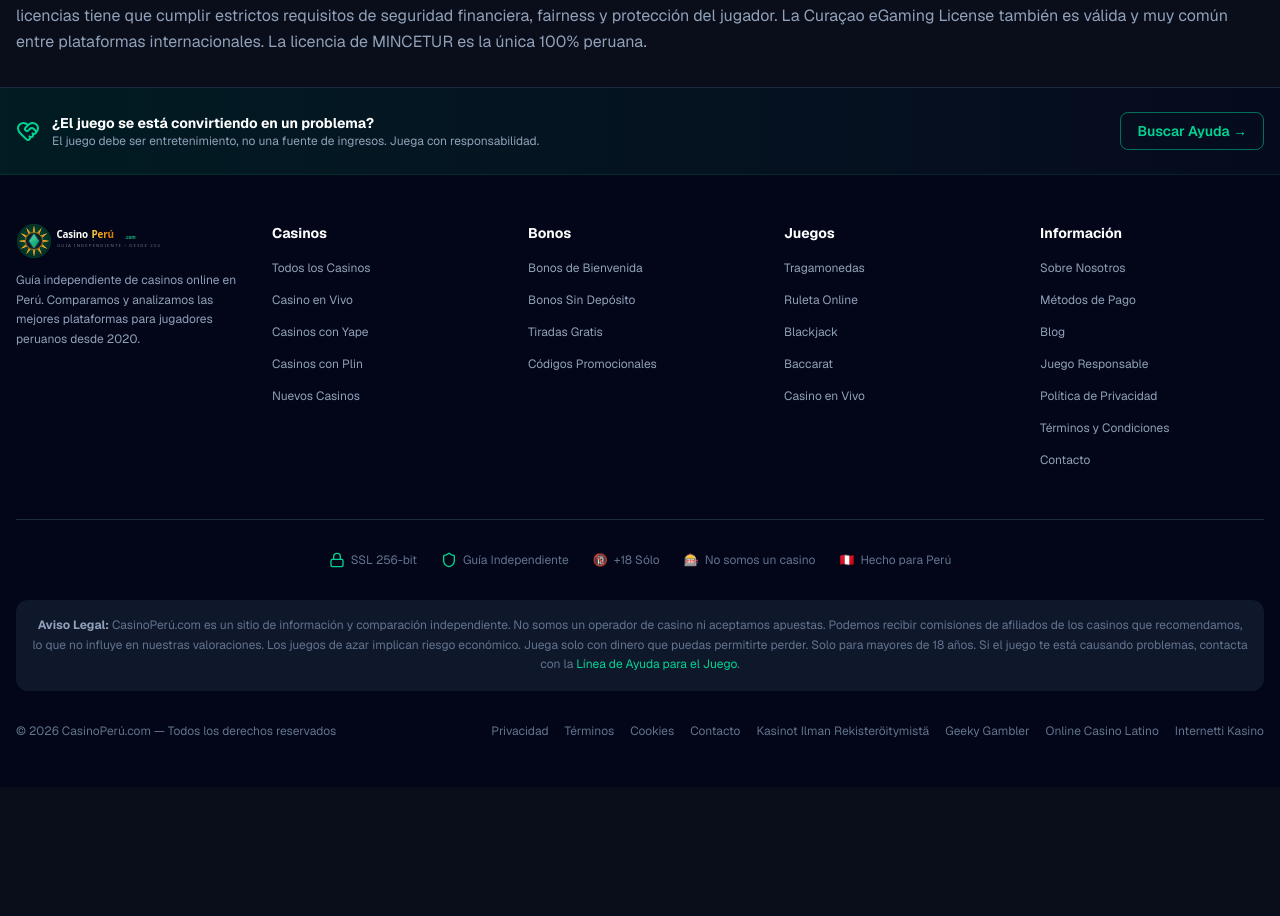
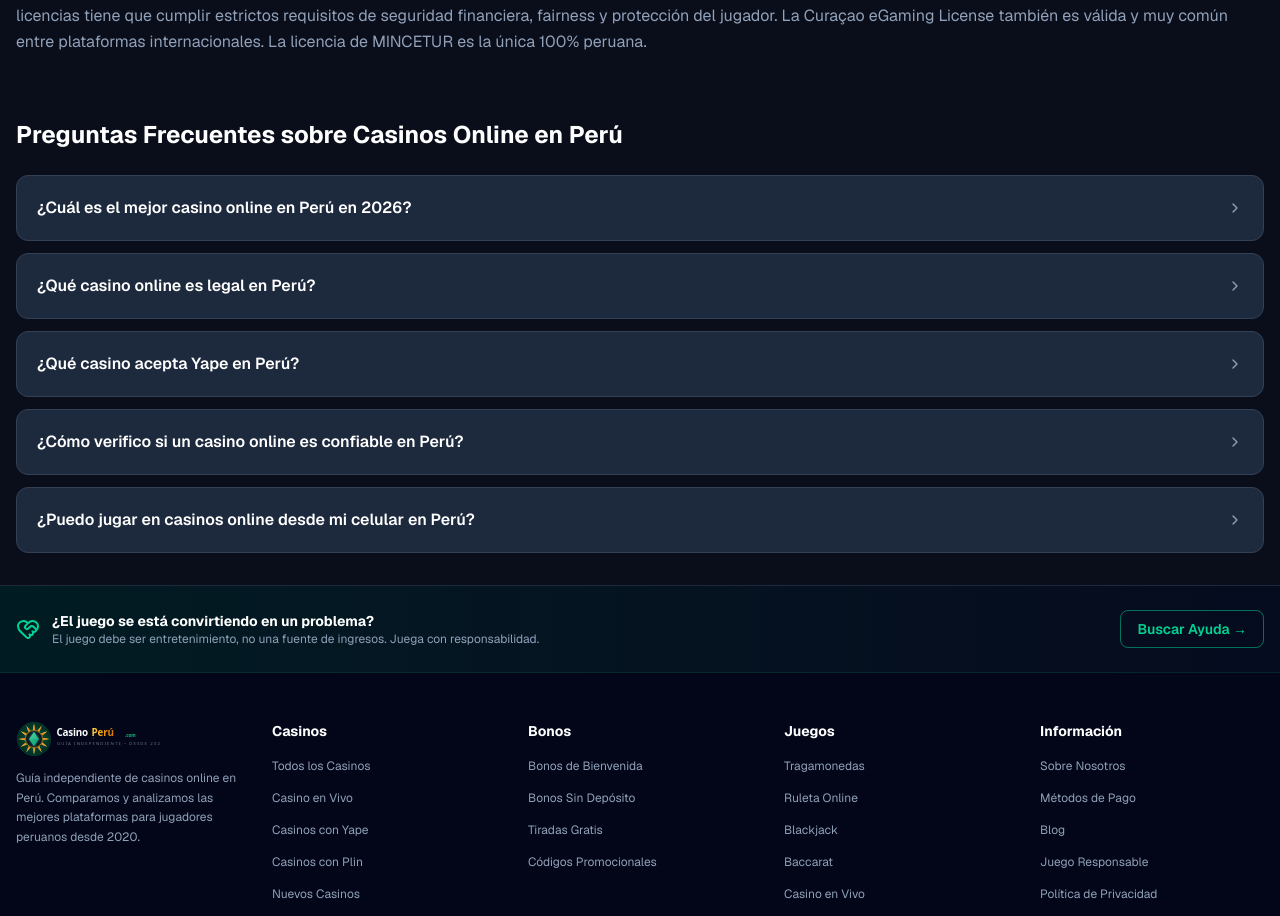
Before and after one commit to MariaDevs/OCP, a Next.js app: page /casinos in a window 1280 px wide. Shown: the part 4001-4917 px from the top of the page. Before the commit the page ends 4788 px from the top, so only its background shows below. Built offline with nearby package versions, Linux system fonts and the light colour scheme.

Commit message:
feat: FAQ schema + visible accordions on homepage, /bonos, /casinos, casino review pages

```diff
--- a/src/app/casinos/[slug]/page.tsx
+++ b/src/app/casinos/[slug]/page.tsx
@@ -7,7 +7,7 @@ import Breadcrumb from '@/components/ui/Breadcrumb';
 import StarRating from '@/components/ui/StarRating';
 import Badge from '@/components/ui/Badge';
 import { casinos, getCasinoBySlug } from '@/lib/data/casinos';
-import { casinoReviewSchema, breadcrumbSchema, ldJson } from '@/lib/schema';
+import { casinoReviewSchema, breadcrumbSchema, faqSchema, ldJson } from '@/lib/schema';
 
 interface Props {
   params: Promise<{ slug: string }>;
@@ -51,6 +51,32 @@ export default async function CasinoReviewPage({ params }: Props) {
 
   const url = `https://www.onlinecasinoperu.com/casinos/${slug}`;
   const schema = casinoReviewSchema(casino, url);
+
+  const casinoFaqs = [
+    {
+      question: `¿Es seguro jugar en ${casino.name} en Perú?`,
+      answer: `Sí, ${casino.name} opera con licencia de ${casino.license}, lo que garantiza un entorno de juego regulado y seguro. Todos los juegos utilizan RNG certificado y las transacciones están protegidas con cifrado SSL.`,
+    },
+    {
+      question: `¿Cuál es el bono de bienvenida de ${casino.name}?`,
+      answer: `${casino.name} ofrece un bono de bienvenida de ${casino.bonus.amount}${casino.bonus.freeSpins ? ` más ${casino.bonus.freeSpins} tiradas gratis` : ''}. El depósito mínimo es S/${casino.bonus.minDeposit} y el requisito de apuesta es x${casino.bonus.wagering}.`,
+    },
+    {
+      question: `¿Qué métodos de pago acepta ${casino.name} en Perú?`,
+      answer: `${casino.name} acepta los siguientes métodos de pago: ${casino.paymentMethods.join(', ')}. Los retiros se procesan en ${casino.withdrawalTime}.`,
+    },
+    {
+      question: `¿Cuánto tiempo tardan los retiros en ${casino.name}?`,
+      answer: `Los retiros en ${casino.name} se procesan en ${casino.withdrawalTime}. El monto mínimo de retiro es S/${casino.minWithdrawal}.`,
+    },
+    {
+      question: `¿Tiene ${casino.name} app móvil para jugadores peruanos?`,
+      answer: casino.mobileApp
+        ? `Sí, ${casino.name} tiene app móvil disponible para Android e iOS, optimizada para una experiencia de juego fluida desde cualquier dispositivo en Perú.`
+        : `${casino.name} no tiene app nativa, pero su sitio web está completamente optimizado para móviles y funciona perfectamente desde el navegador de tu smartphone.`,
+    },
+  ];
+
   const breadcrumbs = breadcrumbSchema([
     { name: 'Inicio', url: 'https://www.onlinecasinoperu.com' },
     { name: 'Casinos', url: 'https://www.onlinecasinoperu.com/casinos' },
@@ -61,6 +87,7 @@ export default async function CasinoReviewPage({ params }: Props) {
     <>
       <script type="application/ld+json" dangerouslySetInnerHTML={{ __html: ldJson(schema) }} />
       <script type="application/ld+json" dangerouslySetInnerHTML={{ __html: ldJson(breadcrumbs) }} />
+      <script type="application/ld+json" dangerouslySetInnerHTML={{ __html: ldJson(faqSchema(casinoFaqs)) }} />
 
       <div className="max-w-7xl mx-auto px-4 py-8">
         <Breadcrumb items={[{ label: 'Casinos', href: '/casinos' }, { label: casino.name }]} />
@@ -285,6 +312,21 @@ export default async function CasinoReviewPage({ params }: Props) {
                 </div>
               </div>
             </div>
+            {/* FAQ */}
+            <div className="bg-slate-800/60 border border-slate-700 rounded-2xl p-6 mt-6">
+              <h2 className="text-xl font-black text-white mb-4">Preguntas Frecuentes sobre {casino.name}</h2>
+              <div className="space-y-3">
+                {casinoFaqs.map((faq) => (
+                  <details key={faq.question} className="group border border-slate-700 rounded-xl overflow-hidden">
+                    <summary className="flex items-center justify-between gap-4 p-4 cursor-pointer font-semibold text-white list-none hover:text-emerald-400 transition-colors text-sm">
+                      <span>{faq.question}</span>
+                      <ChevronRight size={14} className="flex-shrink-0 transition-transform group-open:rotate-90 text-slate-400" />
+                    </summary>
+                    <div className="px-4 pb-4 text-slate-400 text-sm leading-relaxed">{faq.answer}</div>
+                  </details>
+                ))}
+              </div>
+            </div>
           </div>
 
           {/* Sidebar */}
--- a/src/app/casinos/page.tsx
+++ b/src/app/casinos/page.tsx
@@ -1,10 +1,43 @@
 'use client';
 
 import { useState, useMemo } from 'react';
-import { SlidersHorizontal, Search } from 'lucide-react';
+import { SlidersHorizontal, Search, ChevronRight } from 'lucide-react';
 import CasinoCard from '@/components/ui/CasinoCard';
 import Breadcrumb from '@/components/ui/Breadcrumb';
 import { casinos } from '@/lib/data/casinos';
+
+const casinosFaqs = [
+  {
+    question: '¿Cuál es el mejor casino online en Perú en 2026?',
+    answer: 'Betsson es el casino mejor valorado en Perú en 2026 con una puntuación de 4.9/5. Combina licencia MGA, más de 1,500 juegos, soporte 24/7 en español y aceptación de Yape y Plin. LeoVegas y Bet365 también destacan como opciones premium.',
+  },
+  {
+    question: '¿Qué casino online es legal en Perú?',
+    answer: 'Codere es el único casino con licencia directa de MINCETUR (regulador peruano). Otros como Betsson, LeoVegas y JackpotCity operan con licencia de Malta Gaming Authority (MGA), igualmente válidas y reconocidas a nivel internacional.',
+  },
+  {
+    question: '¿Qué casino acepta Yape en Perú?',
+    answer: 'Los casinos que aceptan Yape en Perú incluyen Betsson, 1xBet, Codere, Bet365, LeoVegas, Wplay, Betsafe y MegaPari, entre otros. Es el método de pago más popular para depósitos y retiros en casinos online peruanos.',
+  },
+  {
+    question: '¿Cómo verifico si un casino online es confiable en Perú?',
+    answer: 'Verifica que tenga licencia válida visible en el pie de página (MGA, UKGC, MINCETUR o Curaçao), conexión HTTPS, políticas claras de retiro y soporte en español. Todos los casinos listados en CasinoPerú.com han pasado nuestra verificación de 8 semanas.',
+  },
+  {
+    question: '¿Puedo jugar en casinos online desde mi celular en Perú?',
+    answer: 'Sí. La mayoría de casinos tienen versión móvil optimizada o app nativa. LeoVegas destaca como el mejor casino móvil con app premiada para Android e iOS. 1xBet y Betsson también tienen excelentes apps móviles.',
+  },
+];
+
+const casinosFaqSchema = {
+  '@context': 'https://schema.org',
+  '@type': 'FAQPage',
+  mainEntity: casinosFaqs.map((f) => ({
+    '@type': 'Question',
+    name: f.question,
+    acceptedAnswer: { '@type': 'Answer', text: f.answer },
+  })),
+};
 
 const paymentFilters = ['Todos', 'Yape', 'Plin', 'Bitcoin', 'Visa', 'BCP'];
 const bonusFilters = ['Todos', 'Bienvenida', 'Sin Depósito', 'Tiradas Gratis', 'Cripto'];
@@ -26,6 +59,8 @@ export default function CasinosPage() {
   }, [paymentFilter, bonusFilter, licenseFilter, search]);
 
   return (
+    <>
+    <script type="application/ld+json" dangerouslySetInnerHTML={{ __html: JSON.stringify(casinosFaqSchema) }} />
     <div className="max-w-7xl mx-auto px-4 py-8">
       <Breadcrumb items={[{ label: 'Casinos Online' }]} />
 
@@ -118,6 +153,23 @@ export default function CasinosPage() {
           La Malta Gaming Authority (MGA) y la UK Gambling Commission (UKGC) son los organismos reguladores más exigentes del mundo. Un casino con cualquiera de estas licencias tiene que cumplir estrictos requisitos de seguridad financiera, fairness y protección del jugador. La Curaçao eGaming License también es válida y muy común entre plataformas internacionales. La licencia de MINCETUR es la única 100% peruana.
         </p>
       </section>
+
+      {/* FAQ */}
+      <section className="mt-16">
+        <h2 className="text-white text-2xl font-bold mb-6">Preguntas Frecuentes sobre Casinos Online en Perú</h2>
+        <div className="space-y-3">
+          {casinosFaqs.map((faq) => (
+            <details key={faq.question} className="group bg-slate-800 border border-slate-700 rounded-xl overflow-hidden">
+              <summary className="flex items-center justify-between gap-4 p-5 cursor-pointer font-semibold text-white list-none hover:text-emerald-400 transition-colors">
+                <span>{faq.question}</span>
+                <ChevronRight size={16} className="flex-shrink-0 transition-transform group-open:rotate-90 text-slate-400" />
+              </summary>
+              <div className="px-5 pb-5 text-slate-400 text-sm leading-relaxed">{faq.answer}</div>
+            </details>
+          ))}
+        </div>
+      </section>
     </div>
+    </>
   );
 }
--- a/src/app/page.tsx
+++ b/src/app/page.tsx
@@ -16,7 +16,7 @@ import CasinoCard from "@/components/ui/CasinoCard";
 import { casinos } from "@/lib/data/casinos";
 import { getBlogPosts, categoryEmoji } from "@/lib/content-engine";
 import { paymentMethods } from "@/lib/data/payments";
-import { faqSchema } from "@/lib/schema";
+import { faqSchema, ldJson } from "@/lib/schema";
 
 export const metadata: Metadata = {
   title: "Mejores Casinos Online en Perú 2026 | CasinoPerú.com",
@@ -80,7 +80,7 @@ export default async function HomePage() {
     <>
       <script
         type="application/ld+json"
-        dangerouslySetInnerHTML={{ __html: JSON.stringify(faqSchema(homeFaqs)) }}
+        dangerouslySetInnerHTML={{ __html: ldJson(faqSchema(homeFaqs)) }}
       />
 
       {/* HERO */}
```
Also changed, not shown: src/app/bonos/page.tsx (+43 -0 lines).
